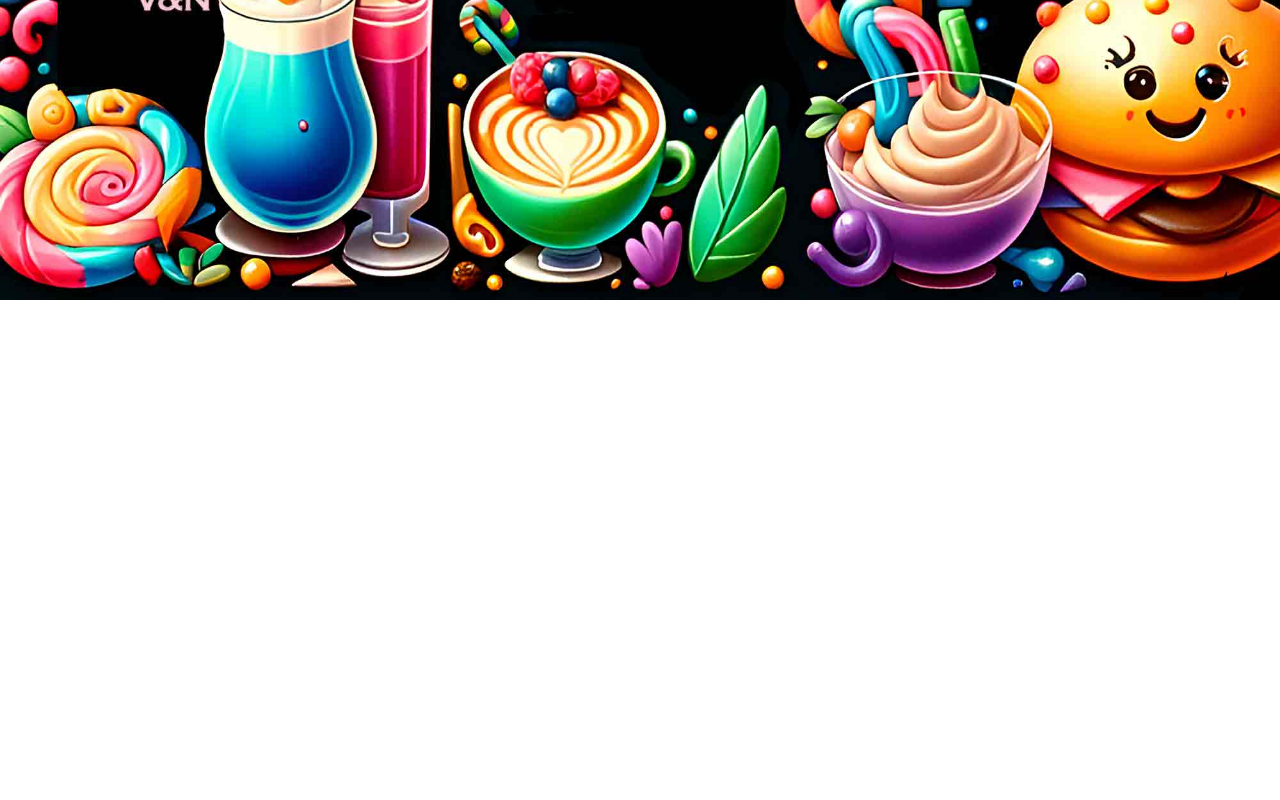
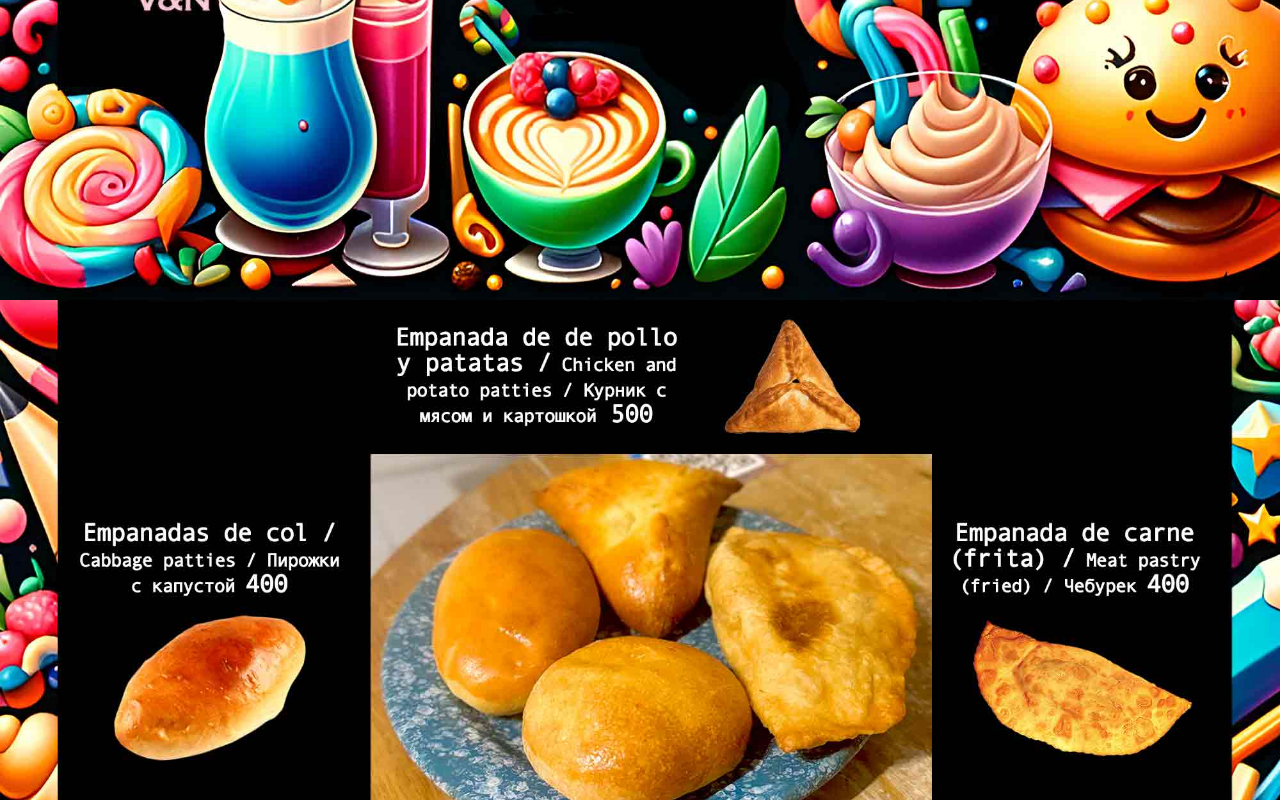
Before and after one commit to pechatniky/pechatniky.github.io, a plain HTML site: page index.html in a window 1280 px wide. Shown: the part 1511-2311 px from the top of the page. Before the commit the page ends 1811 px from the top, so only its background shows below. Drawn offline with Linux system fonts and the light colour scheme.

Commit message:
Пирожки и бар

```diff
--- a/index.html
+++ b/index.html
@@ -28,7 +28,9 @@
 
 <body>
     <main>
-        <img src="menu.jpg" alt="Menu" wigth="100%">
+        <img src="menu.jpg" alt="Menu" wigth="100%"><br>
+        <img src="menu2.jpg" alt="Menu" wigth="100%"><br>
+        <img src="menu3.jpg" alt="Menu" wigth="100%"><br>
     </main>
 </body>
 
```
Also changed, not shown: menu2.jpg (added), menu3.jpg (added).
